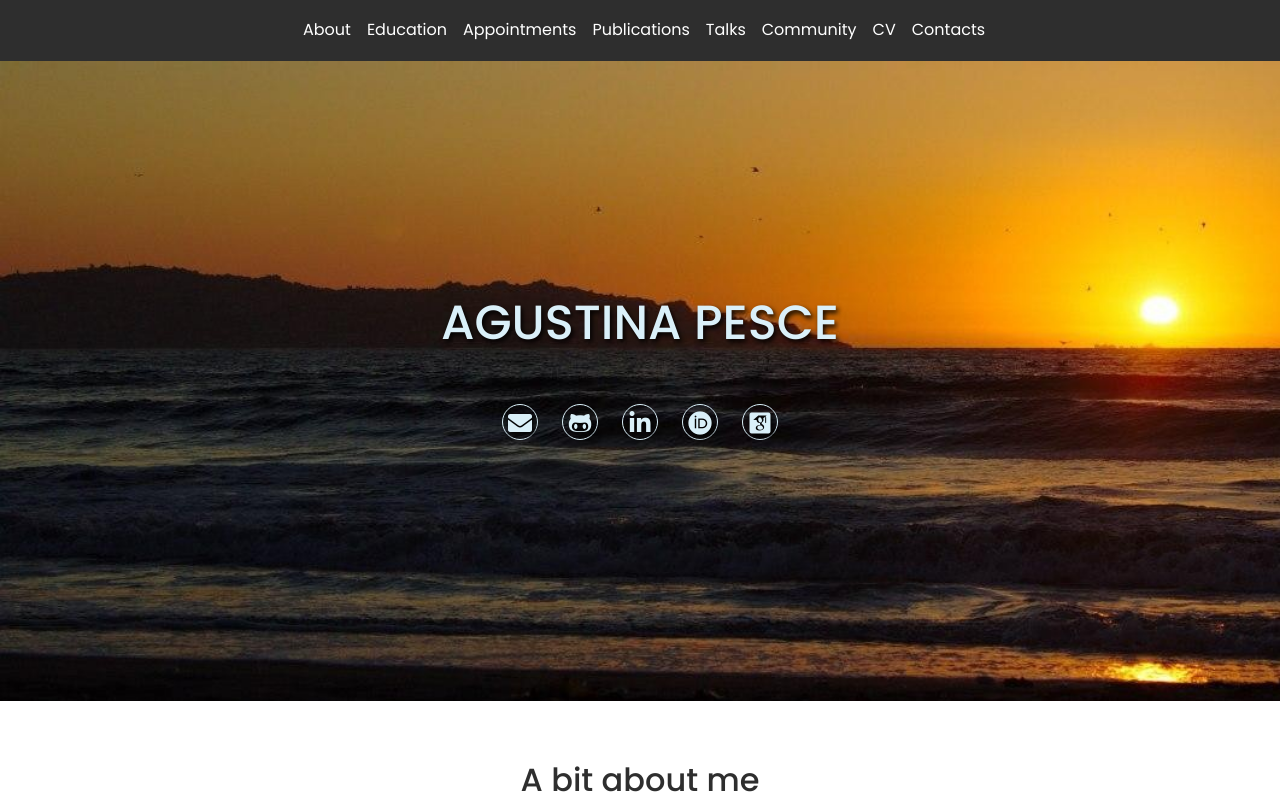
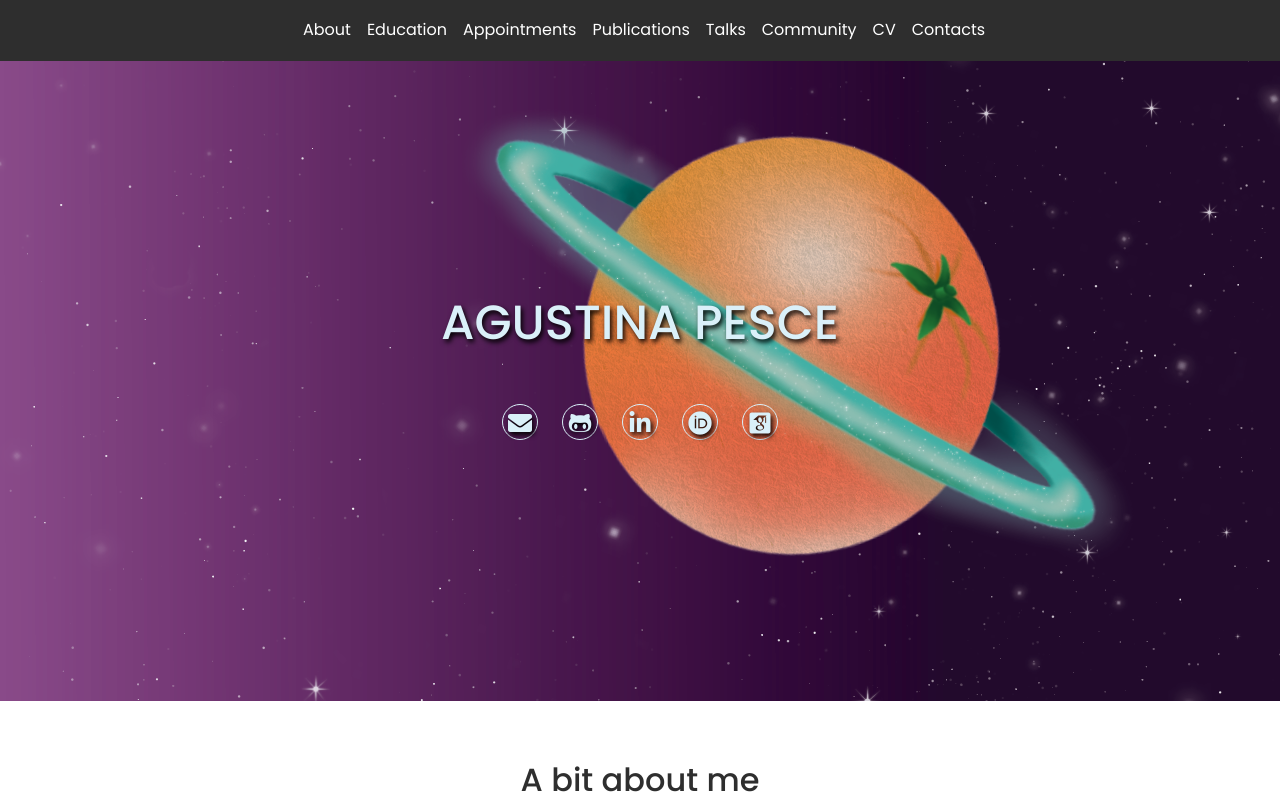
Before and after one commit to aguspesce/aguspesce.ghithub.io, a plain HTML site: page index.html in a window 1280 px wide. Shown: the top 802 px of the page. Drawn offline with nearby package versions, Linux system fonts and the light colour scheme; files whose address does not match are found by name.

Commit message:
Change the cover picture

```diff
--- a/style.css
+++ b/style.css
@@ -59,7 +59,7 @@ nav .container {
   text-align: center;
   color: #daf0f9;
   text-shadow: 2px 3px 5px black;
-  background-image: url("imgs/cover2.jpg");
+  background-image: url("imgs/naranja.png");
   background-size: cover;
 }
 
@@ -151,7 +151,6 @@ ul.social-icons {
   color: #2e2e2e;
 }
 
-
 /* ------ */
 /* Footer */
 /* ------ */
```
Also changed, not shown: imgs/naranja.png (added).
